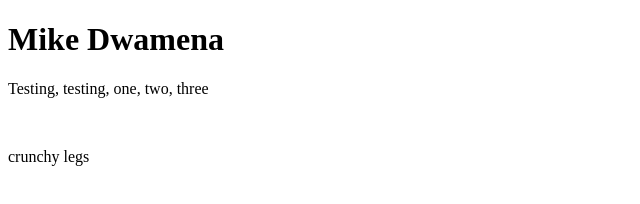
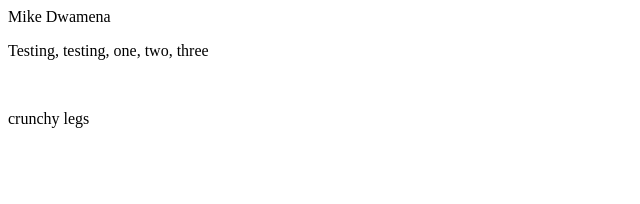
Before and after one commit to Mike-Dwamena/Mike-Dwamena, a plain HTML site: page index.html in a window 1280 px wide. Shown: the whole page, without its empty margins (0-640 px from the left). Drawn offline with Linux system fonts and the light colour scheme.

Commit message:
Update index.html

```diff
--- a/index.html
+++ b/index.html
@@ -4,7 +4,7 @@
     <link rel="stylesheet" href="style.css">
   </head>
   <body>
-    <h1> Mike Dwamena</h1>
+    <h1="title"> Mike Dwamena</h1>
     <p> Testing, testing, one, two, three </p>
     <br>
     <p> crunchy legs</p>
```
